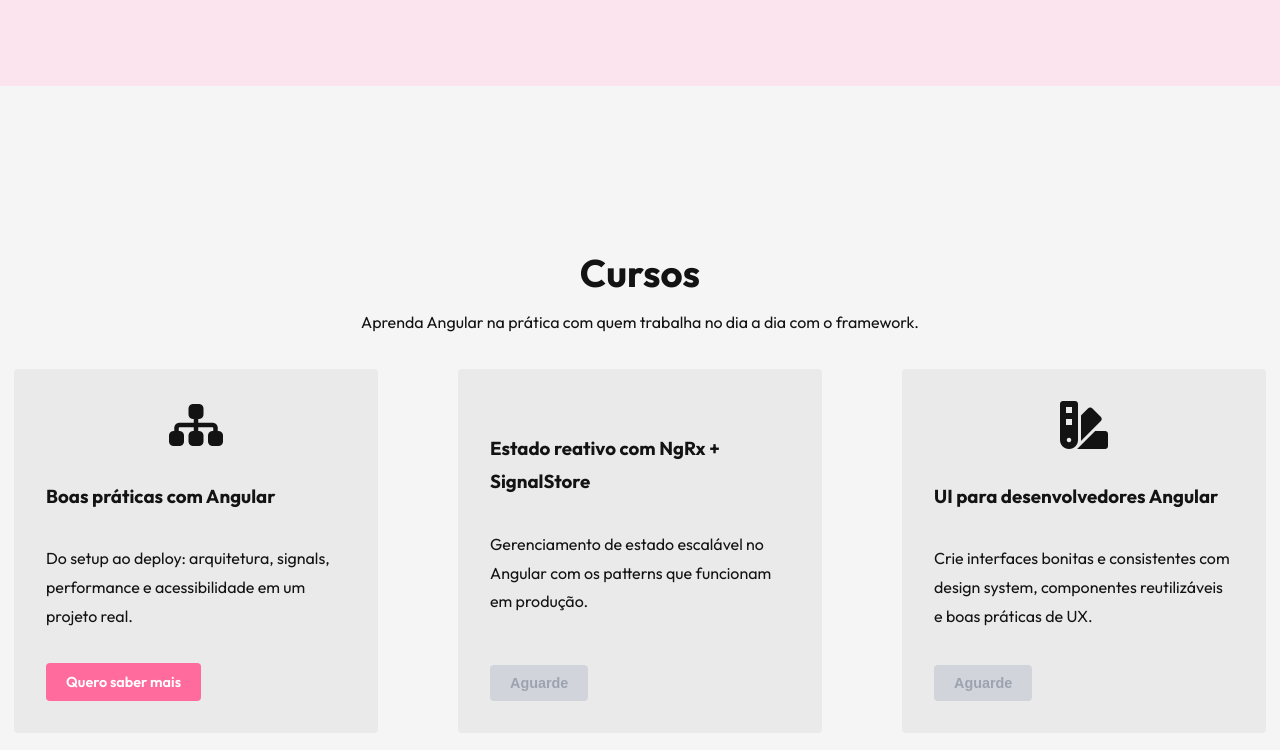
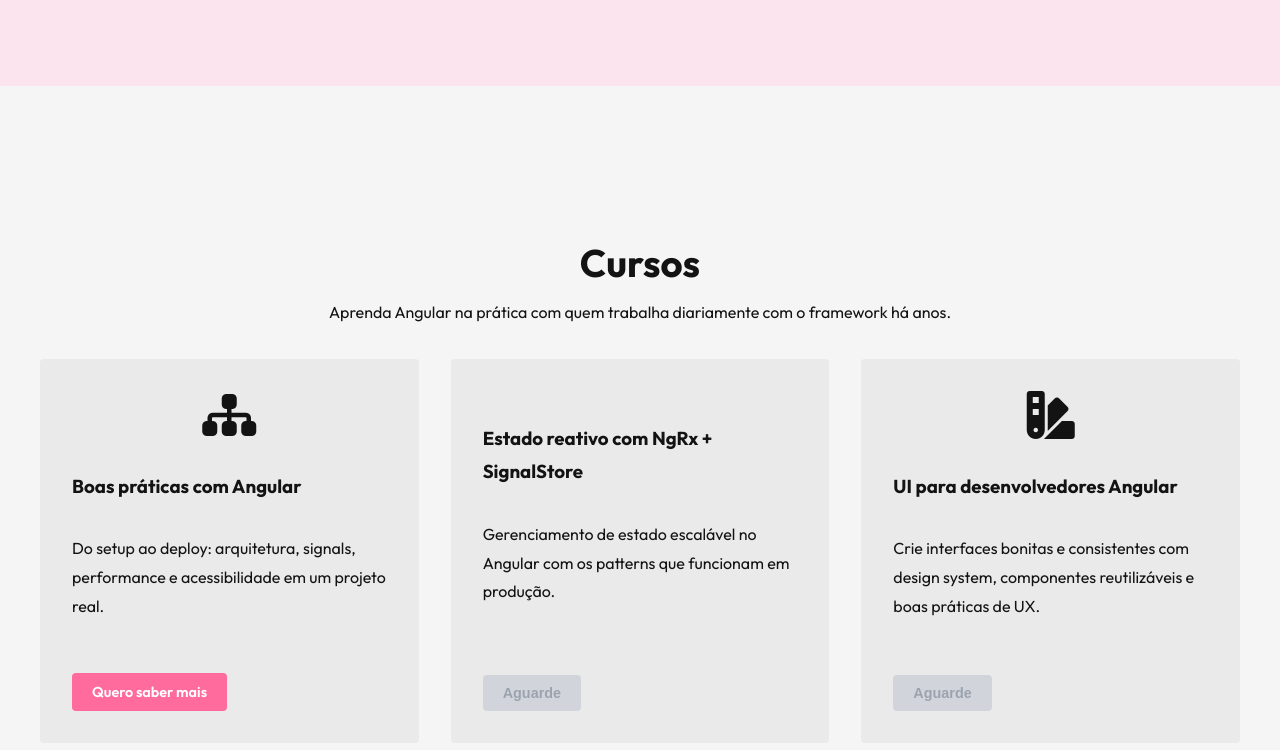
Before and after one commit to ortegavan/site, an Angular app: page /#/home in a window 1280 px wide. Shown: the part 2406-3156 px from the top of the page. Built offline with nearby package versions, Linux system fonts and the light colour scheme; some icons are missing.

Commit message:
style: ajusta cards dos cursos

```diff
--- a/src/app/components/courses/courses.html
+++ b/src/app/components/courses/courses.html
@@ -1,6 +1,6 @@
 <section class="container" id="courses">
   <h2>Cursos</h2>
-  <p>Aprenda Angular na prática com quem trabalha no dia a dia com o framework.</p>
+  <p>Aprenda Angular na prática com quem trabalha diariamente com o framework há anos.</p>
   <div class="cards">
     <app-card
       title="Boas práticas com Angular"
--- a/src/app/components/courses/courses.scss
+++ b/src/app/components/courses/courses.scss
@@ -1,6 +1,5 @@
 section {
     height: 100vh;
-    // width: 100%;
     text-align: center;
     display: flex;
     flex-direction: column;
@@ -11,21 +10,21 @@
         margin-top: var(--padding);
         width: 100%;
         display: flex;
-        align-items: center;
-        justify-content: center;
-        gap: 80px;
+        gap: var(--padding);
+
+        app-card {
+            flex: 1;
+        }
     }
 }
 
 @media (max-width: 768px) {
     section {
         height: unset;
-        padding: var(--padding);
         gap: var(--padding);
 
         .cards {
             flex-direction: column;
-            gap: var(--padding);
         }
     }
 }
--- a/src/app/ui/card/card.html
+++ b/src/app/ui/card/card.html
@@ -1,5 +1,5 @@
 <div class="card" (mouseenter)="hovered.set(true)" (mouseleave)="hovered.set(false)">
-@if (icon()) {
+  @if (icon()) {
     <i [class]="icon()" [class.fa-shake]="hovered()" (animationend)="hovered.set(false)"></i>
   }
   @if (title()) {
--- a/src/app/ui/card/card.scss
+++ b/src/app/ui/card/card.scss
@@ -1,6 +1,5 @@
 .card {
-width: 300px;
-    min-height: 300px;
+    height: 320px;
     background-color: #eaeaea;
     border-radius: 4px;
     padding: var(--padding);
@@ -23,9 +22,10 @@
         margin: 0;
     }
 
-.cta {
+    .cta {
         display: inline-block;
         align-self: flex-start;
+        justify-self: flex-end;
         margin-top: auto;
         padding: 10px 20px;
         border-radius: 4px;
@@ -46,8 +46,8 @@
         }
 
         &--disabled {
-            background-color: #D1D5DB;
-            color: #9CA3AF;
+            background-color: #d1d5db;
+            color: #9ca3af;
             cursor: not-allowed;
         }
     }
```
